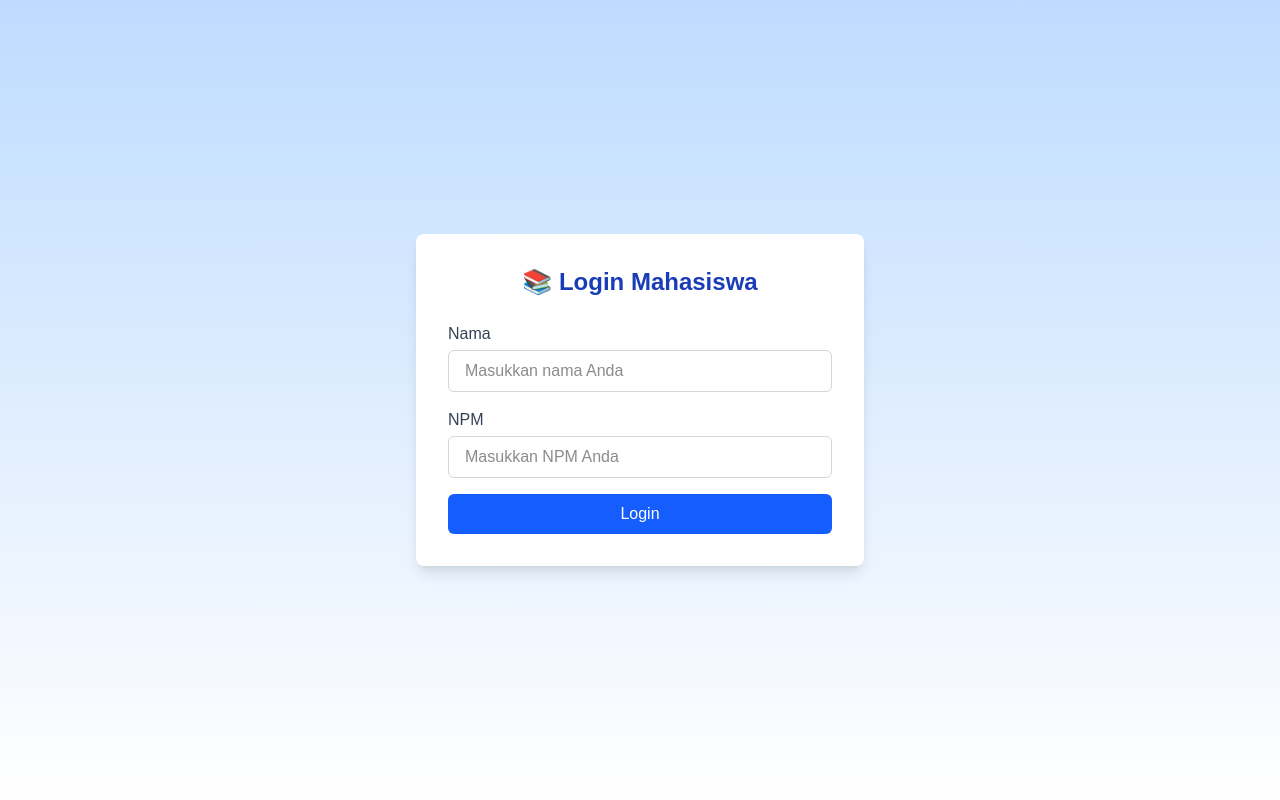
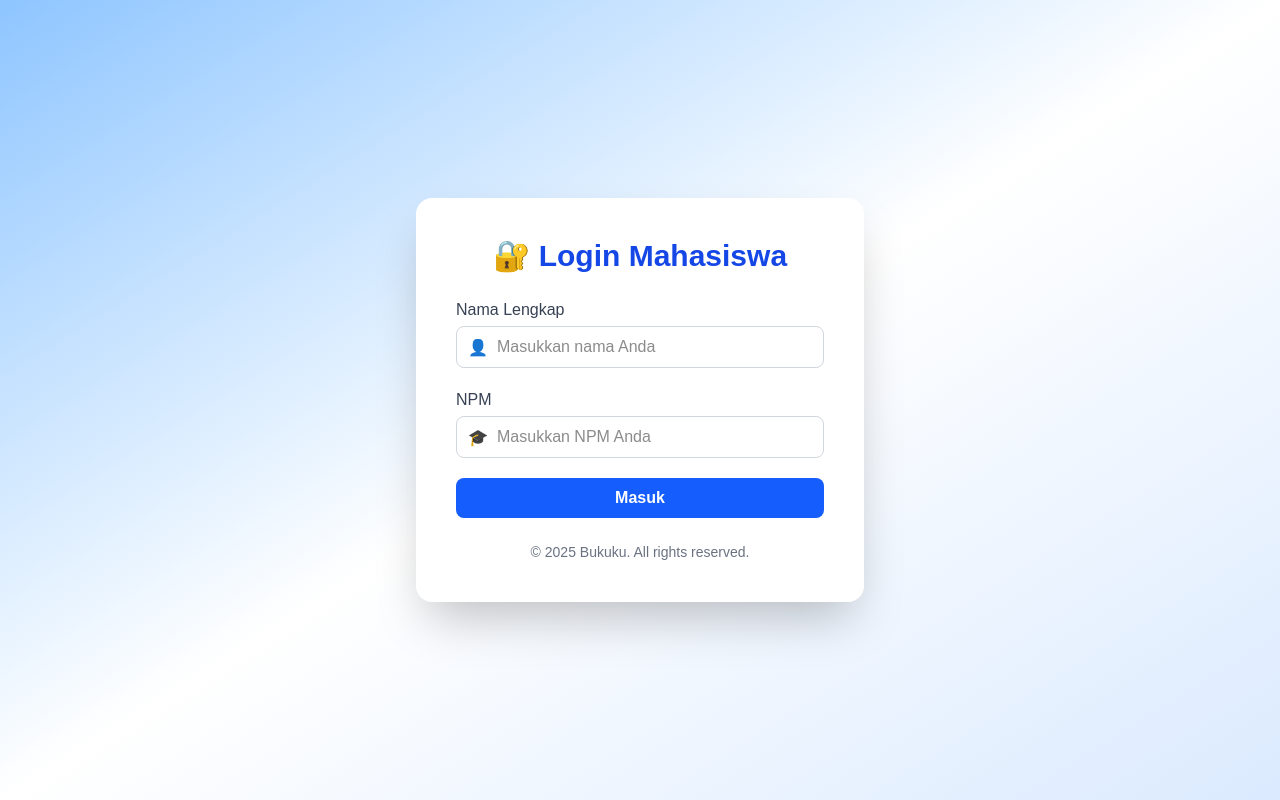
Before and after one commit to selvirahmadila/project-Bukuku, a Next.js app in the folder frontend/: page /login in a window 1280 px wide. Built offline with nearby package versions, Linux system fonts and the light colour scheme.

Commit message:
update page.tsx login

```diff
--- a/frontend/app/login/page.tsx
+++ b/frontend/app/login/page.tsx
@@ -38,52 +38,59 @@ export default function LoginPage() {
   };
 
   return (
-    <div className="min-h-screen flex items-center justify-center bg-gradient-to-b from-blue-200 to-white">
-      <div className="bg-white p-8 rounded-lg shadow-lg w-full max-w-md">
-        <h2 className="text-2xl font-bold mb-6 text-center text-blue-800">
-          📚 Login Mahasiswa
-        </h2>
+    <div className="min-h-screen flex items-center justify-center bg-gradient-to-br from-blue-300 via-white to-blue-100">
+      <div className="bg-white p-10 rounded-2xl shadow-2xl w-full max-w-md transition-all duration-300">
+        <h2 className="text-3xl font-extrabold text-center text-blue-700 mb-6">🔐 Login Mahasiswa</h2>
         {error && (
-          <div className="bg-red-100 text-red-700 p-2 rounded mb-4 text-center">
+          <div className="bg-red-100 border border-red-300 text-red-800 px-4 py-2 rounded-md text-sm text-center mb-4">
             {error}
           </div>
         )}
-        <form onSubmit={handleLogin} className="space-y-4">
+        <form onSubmit={handleLogin} className="space-y-5">
           <div>
             <label htmlFor="nama" className="block text-gray-700 font-medium mb-1">
-              Nama
+              Nama Lengkap
             </label>
+            <div className="relative">
+              <span className="absolute left-3 top-2.5 text-gray-400">👤</span>
               <input
                 type="text"
                 id="nama"
                 value={nama}
                 onChange={(e) => setNama(e.target.value)}
-              className="w-full border border-gray-300 px-4 py-2 rounded-md focus:outline-none focus:ring-2 focus:ring-blue-500"
+                className="w-full pl-10 pr-4 py-2 border border-gray-300 rounded-lg focus:ring-2 focus:ring-blue-400 focus:outline-none"
                 placeholder="Masukkan nama Anda"
                 required
               />
+            </div>
           </div>
           <div>
             <label htmlFor="npm" className="block text-gray-700 font-medium mb-1">
               NPM
             </label>
+            <div className="relative">
+              <span className="absolute left-3 top-2.5 text-gray-400">🎓</span>
               <input
                 type="text"
                 id="npm"
                 value={npm}
                 onChange={(e) => setNpm(e.target.value)}
-              className="w-full border border-gray-300 px-4 py-2 rounded-md focus:outline-none focus:ring-2 focus:ring-blue-500"
+                className="w-full pl-10 pr-4 py-2 border border-gray-300 rounded-lg focus:ring-2 focus:ring-blue-400 focus:outline-none"
                 placeholder="Masukkan NPM Anda"
                 required
               />
             </div>
+          </div>
           <button
             type="submit"
-            className="w-full bg-blue-600 text-white py-2 rounded-md hover:bg-blue-700 transition duration-200"
+            className="w-full bg-blue-600 hover:bg-blue-700 text-white font-semibold py-2 rounded-lg transition-all duration-200"
           >
-            Login
+            Masuk
           </button>
         </form>
+        <p className="text-sm text-center text-gray-500 mt-6">
+          © 2025 Bukuku. All rights reserved.
+        </p>
       </div>
     </div>
   );
```
Lines whose indentation alone changed are shown as unchanged.
